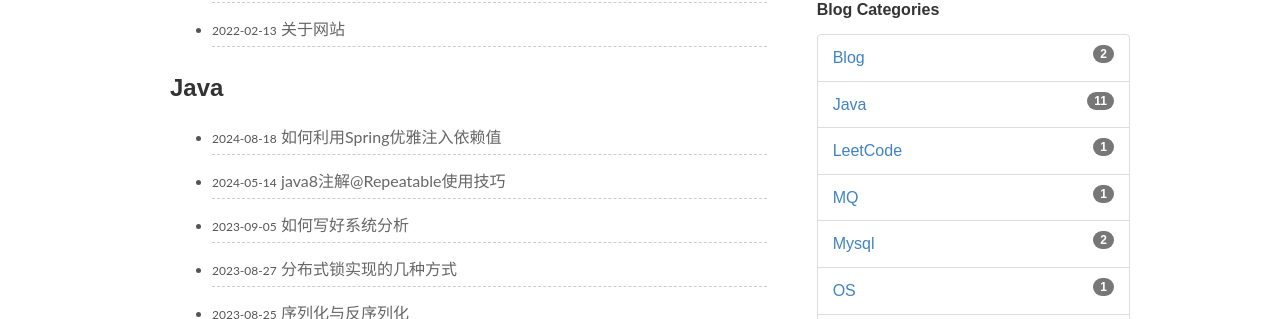
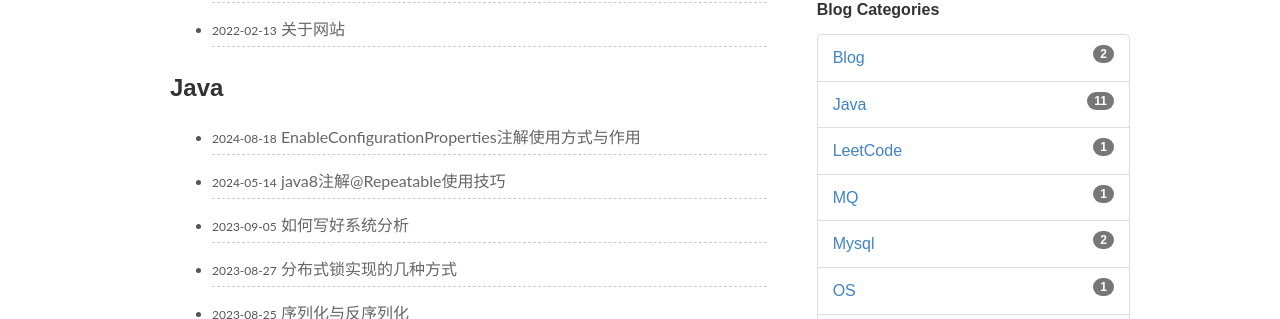
Before and after one commit to L1Chenxv/L1Chenxv.github.io, a Jekyll site: the page built from pages/categories.md, in a window 1280 px wide. Shown: the part 300-619 px from the top of the page. Built offline with Jekyll 4.4.1, drawn with Linux system fonts in a browser that asks for light colours; a style sheet for code colours, icons or effects is not loaded.

Commit message:
update title

```diff
--- a/_posts/2024-08-18-EnableConfigurationProperties-annotation.md
+++ b/_posts/2024-08-18-EnableConfigurationProperties-annotation.md
@@ -1,6 +1,6 @@
 ---
 layout: post
-title: 如何利用Spring优雅注入依赖值
+title: EnableConfigurationProperties注解使用方式与作用
 categories: [Java]
 description: EnableConfigurationProperties注解使用方式与作用
 keywords: java
```
